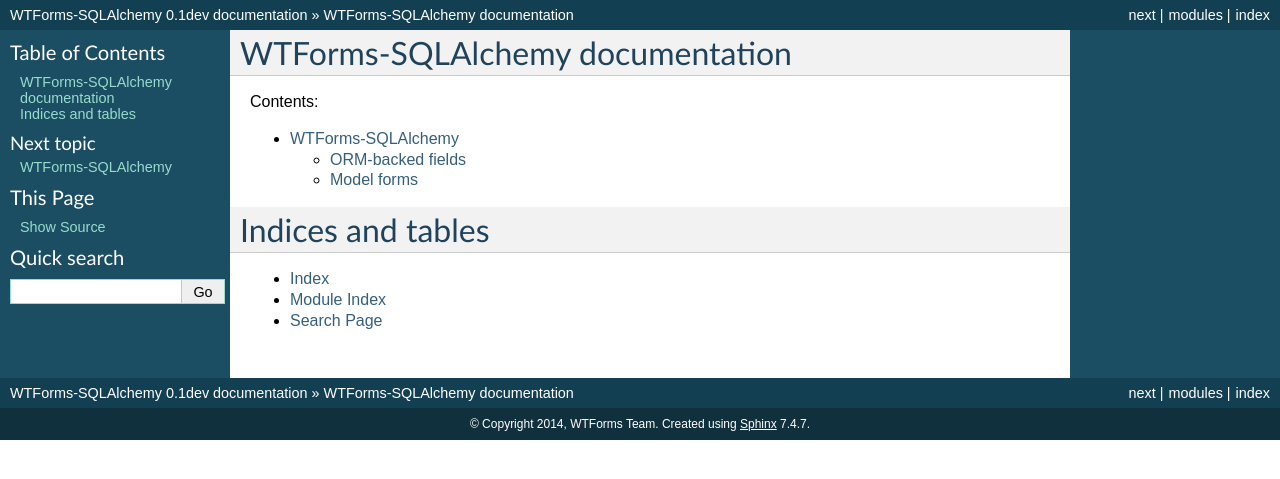
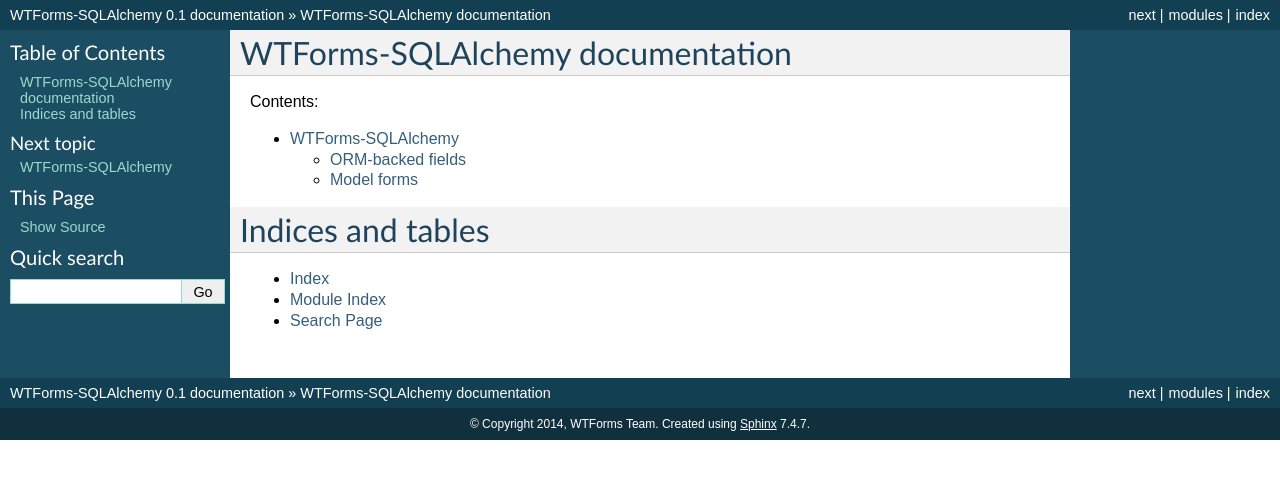
Before and after one commit to pallets-eco/wtforms-sqlalchemy, a Sphinx documentation site: the page built from docs/index.rst, in a window 1280 px wide. Shown: the top 479 px of the page. Built offline with Sphinx 7.4.7, drawn with Linux system fonts in a browser that asks for light colours.

Commit message:
Prepare version 0.1

```diff
--- a/README.rst
+++ b/README.rst
@@ -7,9 +7,8 @@ function the same as ``wtforms.ext.sqlalchemy`` did.
 
 to install::
 
-	pip install https://github.com/wtforms/wtforms-sqlalchemy/archive/master.zip
+	pip install WTForms-SQLAlchemy
 
-(pypi package coming soon)
 
 Rationale
 ---------
--- a/docs/conf.py
+++ b/docs/conf.py
@@ -50,7 +50,7 @@ copyright = u'2014, WTForms Team'
 # The short X.Y version.
 version = '0.1'
 # The full version, including alpha/beta/rc tags.
-release = '0.1dev'
+release = '0.1'
 
 # The language for content autogenerated by Sphinx. Refer to documentation
 # for a list of supported languages.
--- a/setup.py
+++ b/setup.py
@@ -4,7 +4,7 @@ from setuptools import setup
 
 setup(
     name='WTForms-SQLAlchemy',
-    version='0.1dev',
+    version='0.1',
     url='http://github.com/wtforms/wtforms-sqlalchemy/',
     license='BSD',
     author='Thomas Johansson, James Crasta',
@@ -21,6 +21,7 @@ setup(
         'Programming Language :: Python :: 2.7',
         'Programming Language :: Python :: 3',
         'Programming Language :: Python :: 3.3',
+        'Programming Language :: Python :: 3.4',
         'Topic :: Internet :: WWW/HTTP :: Dynamic Content',
         'Topic :: Software Development :: Libraries :: Python Modules'
     ],
--- a/wtforms_sqlalchemy/__init__.py
+++ b/wtforms_sqlalchemy/__init__.py
@@ -1 +1 @@
-__version__ = '0.1dev'
+__version__ = '0.1'
```
Also changed, not shown: CHANGES.rst (added, +8 -0 lines), .travis.yml, LICENSE.txt (added), 1 other file.
